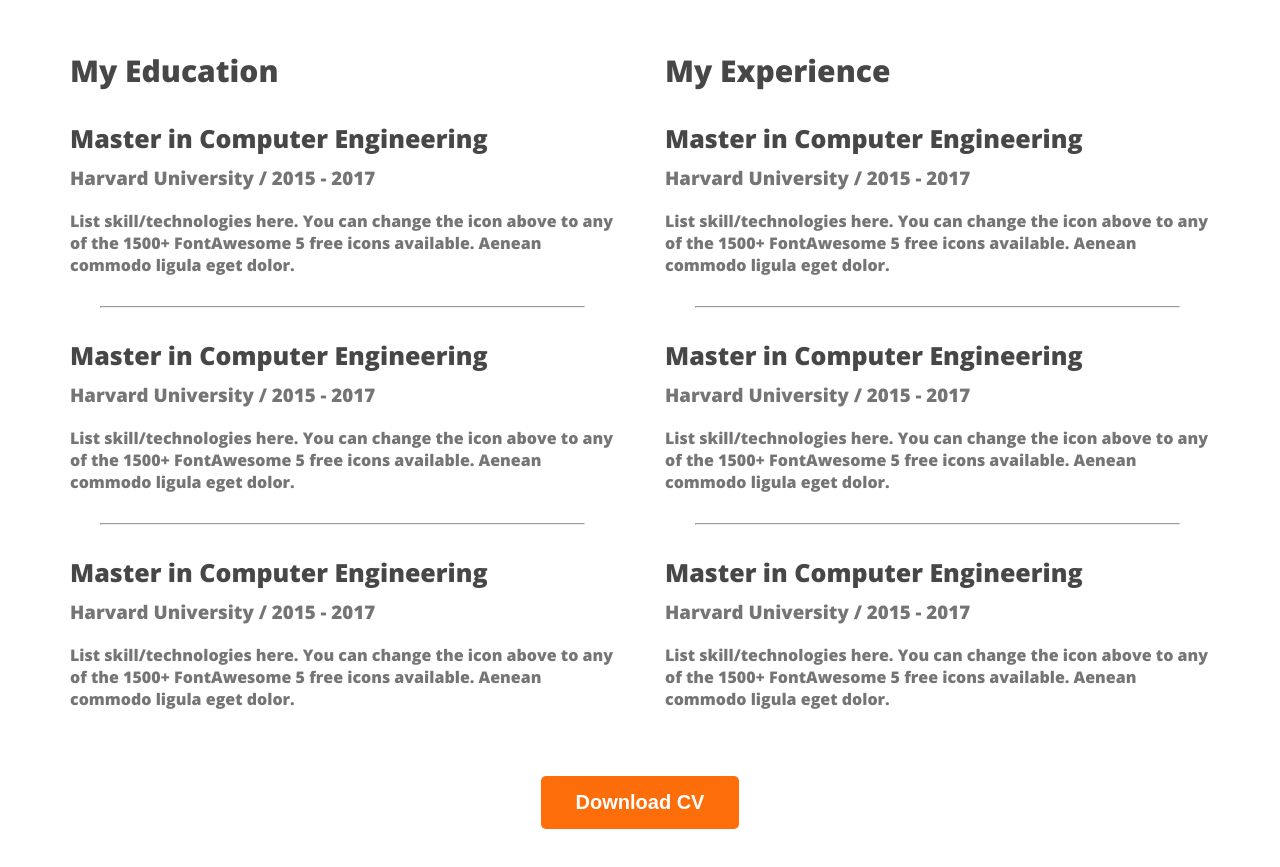
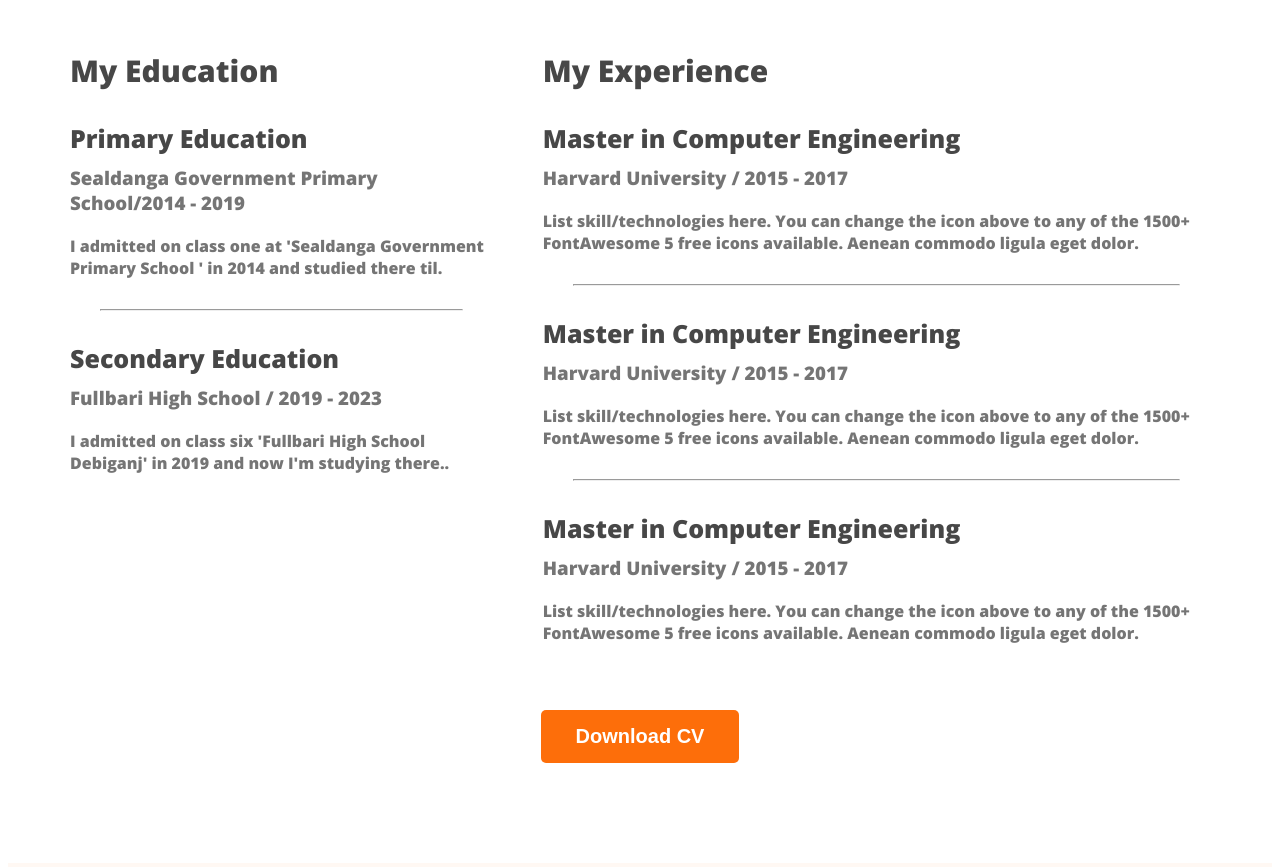
Before and after one commit to tanmoyroy4/portfolio, a plain HTML site: page index.html in a window 1280 px wide. Shown: the part 2480-3347 px from the top of the page. Drawn offline with nearby package versions, Linux system fonts and the light colour scheme.

Commit message:
code added

```diff
--- a/index.html
+++ b/index.html
@@ -102,28 +102,19 @@
                     <h3 class="resume-column-title">My Education</h3>
 
                     <div class="resume-item">
-                        <h2 class="resume-item-title">Master in Computer Engineering</h2>
-                        <h3 class="resume-item-institute">Harvard University / 2015 - 2017</h3>
-                        <p class="resume-item-description">List skill/technologies here. You can change the icon above
-                            to any of the 1500+ FontAwesome 5 free icons available. Aenean commodo ligula eget dolor.
+                        <h2 class="resume-item-title">Primary Education</h2>
+                        <h3 class="resume-item-institute">Sealdanga Government Primary School/2014 - 2019</h3>
+                        <p class="resume-item-description">I admitted on class one at 'Sealdanga Government Primary School ' in 2014 and studied there til.
                         </p>
                     </div>
                     <hr>
                     <div class="resume-item">
-                        <h2 class="resume-item-title">Master in Computer Engineering</h2>
-                        <h3 class="resume-item-institute">Harvard University / 2015 - 2017</h3>
-                        <p class="resume-item-description">List skill/technologies here. You can change the icon above
-                            to any of the 1500+ FontAwesome 5 free icons available. Aenean commodo ligula eget dolor.
+                        <h2 class="resume-item-title">Secondary Education</h2>
+                        <h3 class="resume-item-institute">Fullbari High School / 2019 - 2023</h3>
+                        <p class="resume-item-description">I admitted on class six 'Fullbari High School Debiganj' in 2019 and now I'm studying there..
                         </p>
                     </div>
-                    <hr>
-                    <div class="resume-item">
-                        <h2 class="resume-item-title">Master in Computer Engineering</h2>
-                        <h3 class="resume-item-institute">Harvard University / 2015 - 2017</h3>
-                        <p class="resume-item-description">List skill/technologies here. You can change the icon above
-                            to any of the 1500+ FontAwesome 5 free icons available. Aenean commodo ligula eget dolor.
-                        </p>
-                    </div>
+
 
 
                 </div>
```
